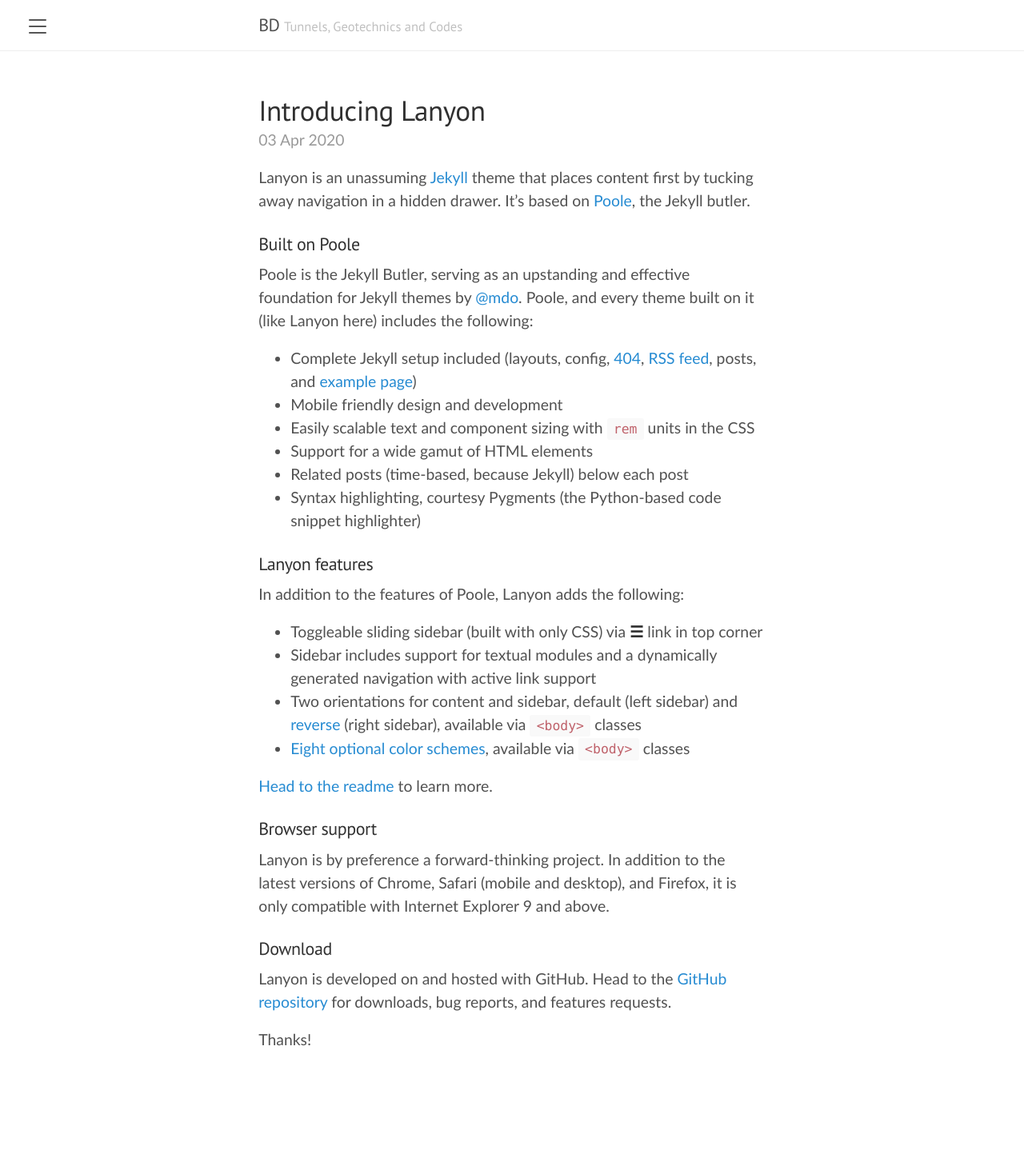
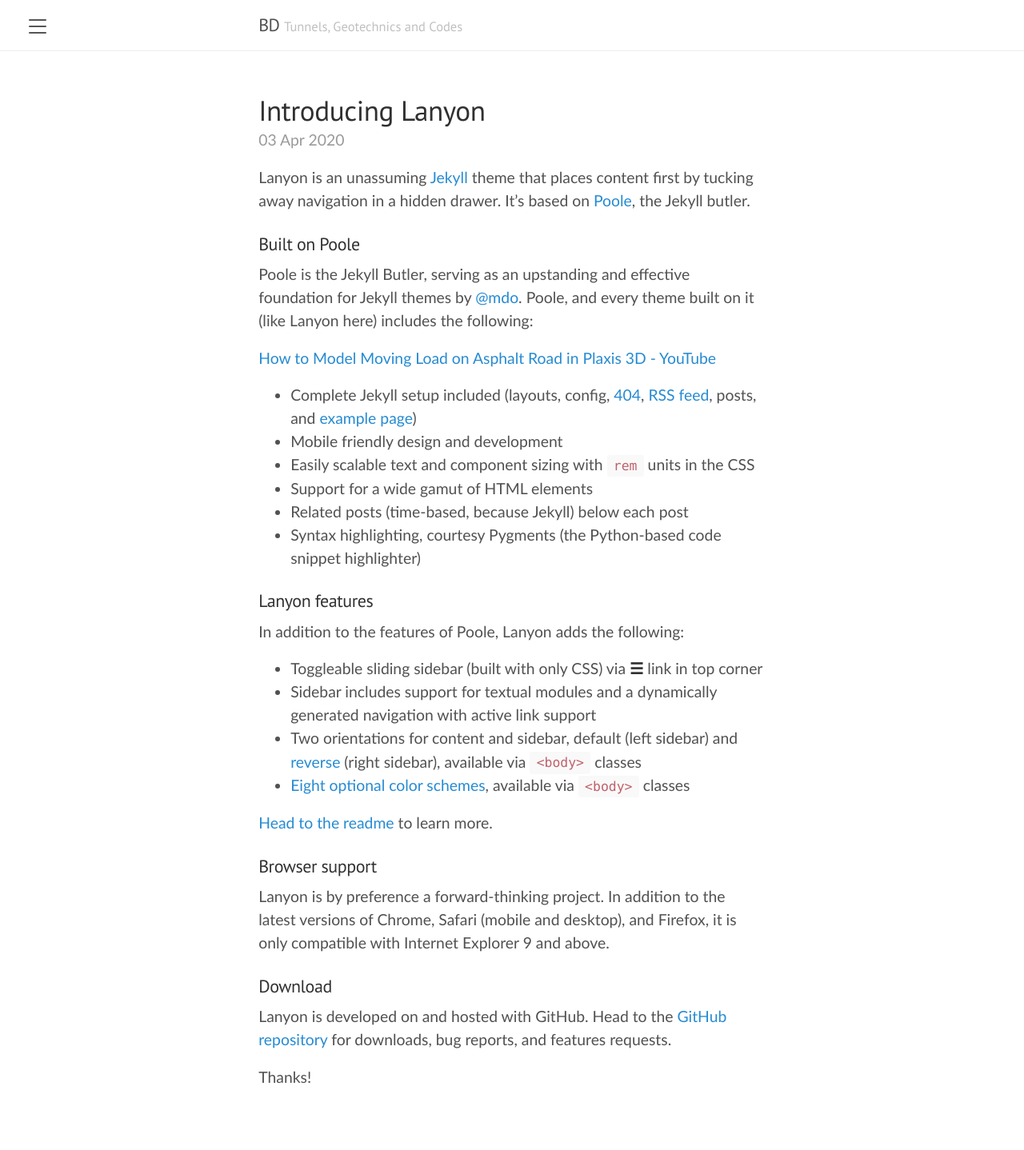
Before and after one commit to hdoer/berkdemir.github.io, a Jekyll site: the page built from _posts/2020-04-03-introducing-lanyon.md, in a window 1280 px wide. Shown: the whole page at 80% size. Built offline with Jekyll 4.4.1, drawn with Linux system fonts in a browser that asks for light colours; before the commit the page ends 1391 px from its top, so only the background shows below that.

Commit message:
Update 2020-04-03-introducing-lanyon.md

```diff
--- a/_posts/2020-04-03-introducing-lanyon.md
+++ b/_posts/2020-04-03-introducing-lanyon.md
@@ -8,6 +8,10 @@ Lanyon is an unassuming [Jekyll](http://jekyllrb.com) theme that places content
 ### Built on Poole
 
 Poole is the Jekyll Butler, serving as an upstanding and effective foundation for Jekyll themes by [@mdo](https://twitter.com/mdo). Poole, and every theme built on it (like Lanyon here) includes the following:
+
+[How to Model Moving Load on Asphalt Road in Plaxis 3D - YouTube](https://www.youtube.com/watch?v=TDO4T8j6wrM)
+
+
 
 * Complete Jekyll setup included (layouts, config, [404](/404), [RSS feed](/atom.xml), posts, and [example page](/about))
 * Mobile friendly design and development
```
